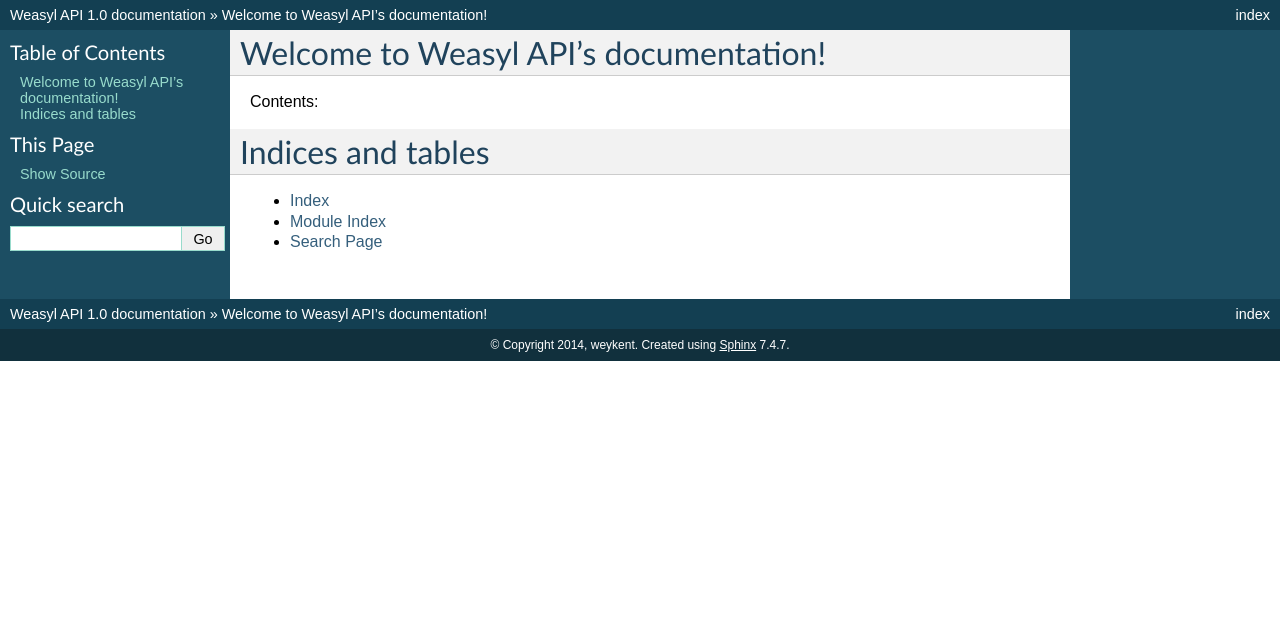
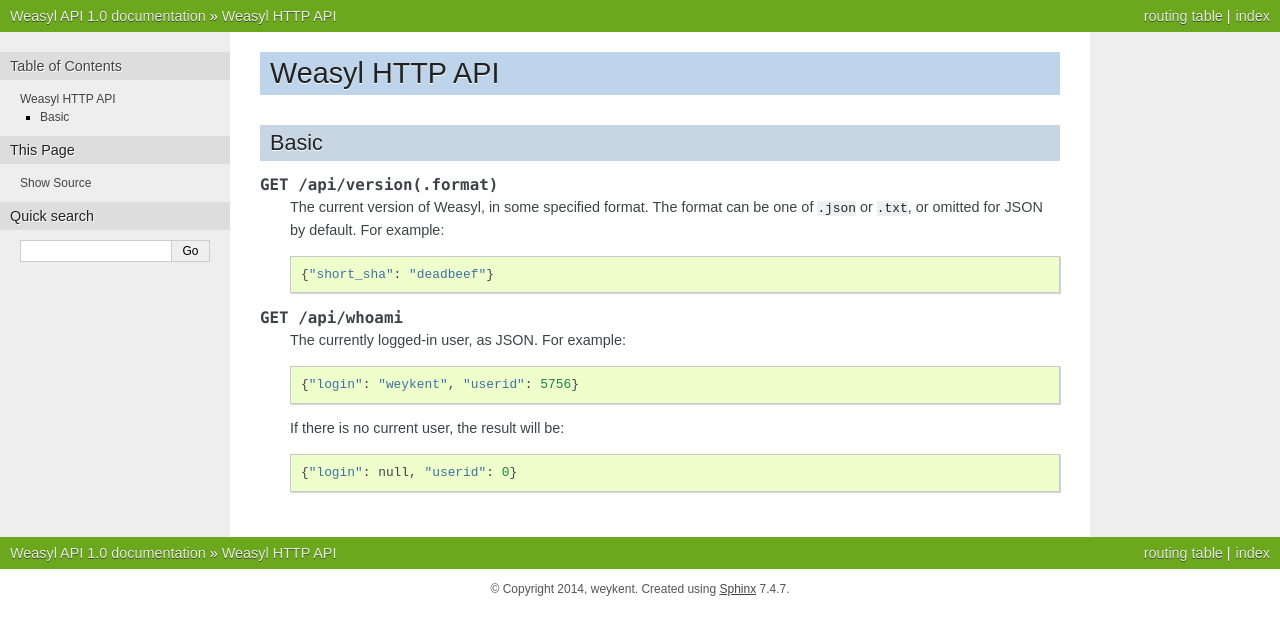
Before and after one commit to Weasyl/weasyl, a Sphinx documentation site: the page built from source/index.rst, in a window 1280 px wide. Shown: the top 635 px of the page. Built offline with Sphinx 7.4.7, drawn with Linux system fonts in a browser that asks for light colours.

Commit message:
Start adding docs.

```diff
--- a/source/conf.py
+++ b/source/conf.py
@@ -11,13 +11,6 @@
 # All configuration values have a default; values that are commented out
 # serve to show the default.
 
-import sys, os
-
-# If extensions (or modules to document with autodoc) are in another directory,
-# add these directories to sys.path here. If the directory is relative to the
-# documentation root, use os.path.abspath to make it absolute, like shown here.
-#sys.path.insert(0, os.path.abspath('.'))
-
 # -- General configuration -----------------------------------------------------
 
 # If your documentation needs a minimal Sphinx version, state it here.
@@ -25,7 +18,7 @@
 
 # Add any Sphinx extension module names here, as strings. They can be extensions
 # coming with Sphinx (named 'sphinx.ext.*') or your custom ones.
-extensions = []
+extensions = ['sphinxcontrib.httpdomain']
 
 # Add any paths that contain templates here, relative to this directory.
 templates_path = ['_templates']
@@ -91,7 +84,7 @@
 
 # The theme to use for HTML and HTML Help pages.  See the documentation for
 # a list of builtin themes.
-html_theme = 'default'
+html_theme = 'nature'
 
 # Theme options are theme-specific and customize the look and feel of a theme
 # further.  For a list of options available for each theme, see the
@@ -240,3 +233,6 @@
 
 # How to display URL addresses: 'footnote', 'no', or 'inline'.
 #texinfo_show_urls = 'footnote'
+
+
+highlight_languague = 'json'
--- a/source/index.rst
+++ b/source/index.rst
@@ -1,21 +1,25 @@
-.. Weasyl API documentation master file, created by
-   sphinx-quickstart on Tue Feb 11 23:05:48 2014.
-   You can adapt this file completely to your liking, but it should at least
-   contain the root `toctree` directive.
-
-Welcome to Weasyl API's documentation!
-======================================
-
-Contents:
-
-.. toctree::
-   :maxdepth: 2
+Weasyl HTTP API
+===============
 
 
+Basic
+-----
 
-Indices and tables
-==================
 
-* :ref:`genindex`
-* :ref:`modindex`
-* :ref:`search`
+.. http:get:: /api/version(.format)
+
+   The current version of Weasyl, in some specified format. The format can be
+   one of ``.json`` or ``.txt``, or omitted for JSON by default. For example::
+
+     {"short_sha": "deadbeef"}
+
+
+.. http:get:: /api/whoami
+
+   The currently logged-in user, as JSON. For example::
+
+     {"login": "weykent", "userid": 5756}
+
+   If there is no current user, the result will be::
+
+     {"login": null, "userid": 0}
```
Also changed, not shown: 2 other files.
